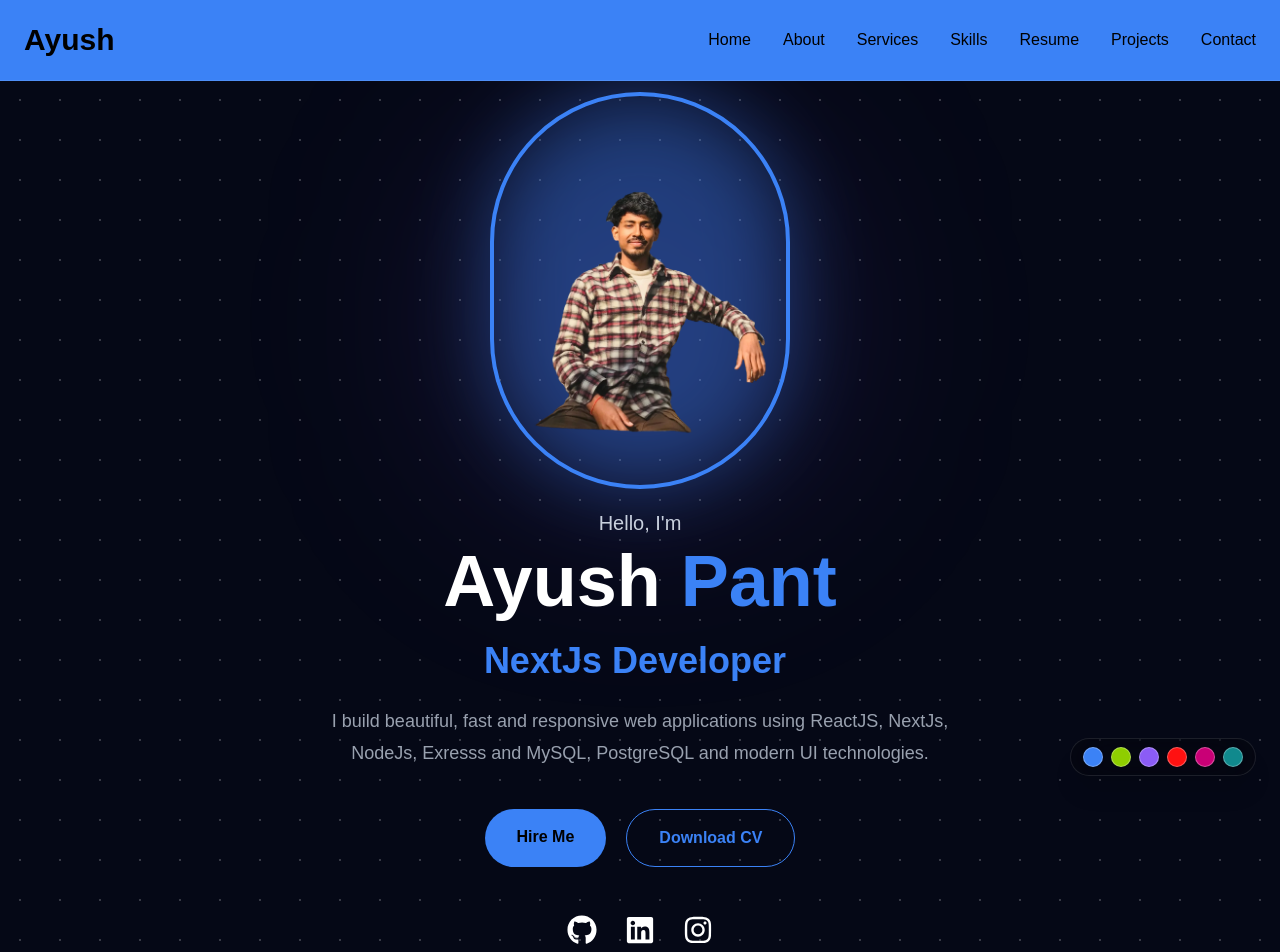
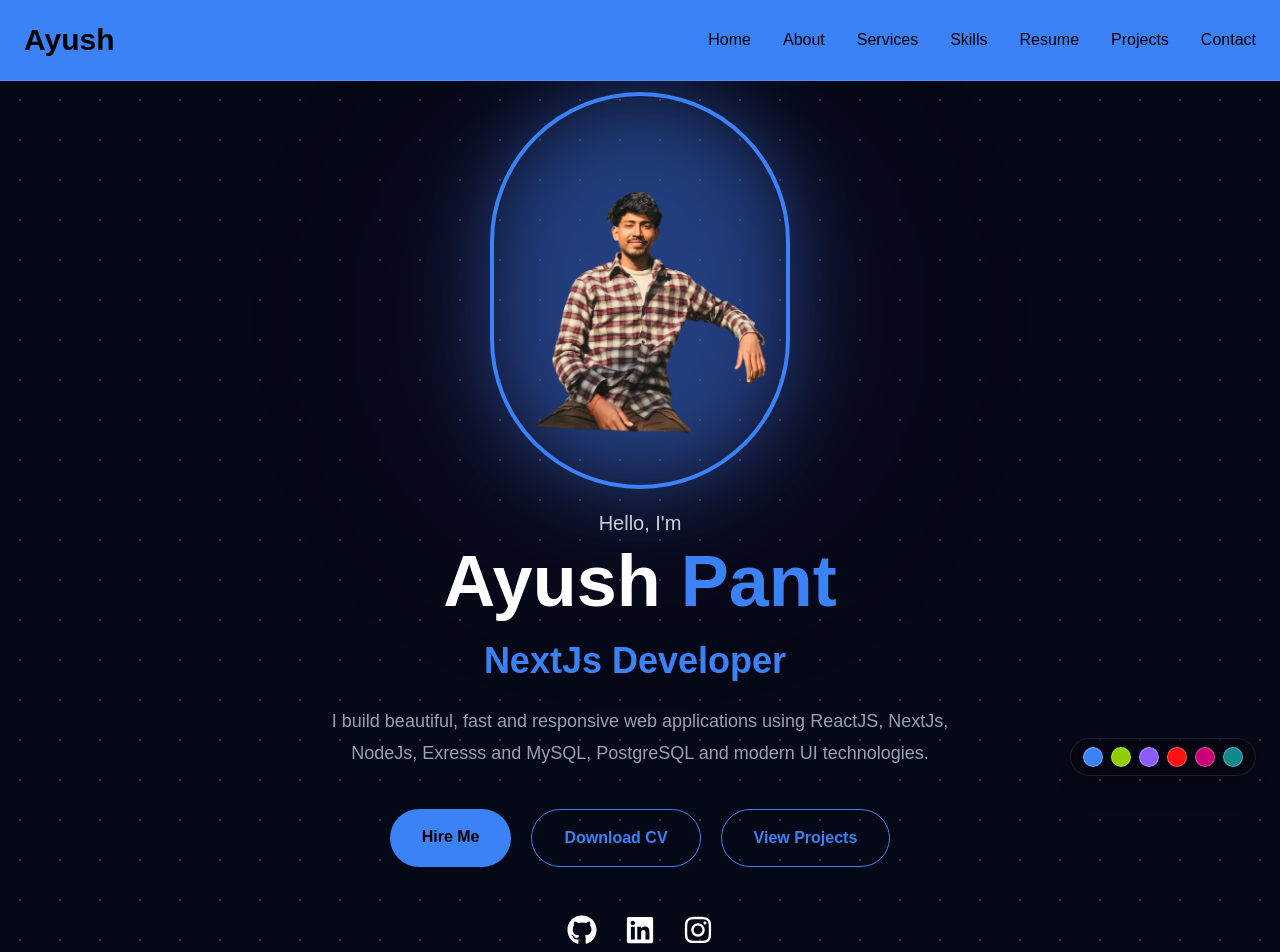
Before and after one commit to ayushpant-ui/Portfolio_New, a Next.js app in the folder frontend/: page / in a window 1280 px wide. Shown: the top 952 px of the page. Built offline with nearby package versions, Linux system fonts and the light colour scheme.

Commit message:
Added Button on Hero Section for View Work

```diff
--- a/frontend/src/components/hero/Hero.jsx
+++ b/frontend/src/components/hero/Hero.jsx
@@ -1,5 +1,6 @@
 "use client";
 import profile from '@/public/image/profilepic.png'
+import {Link} from "react-scroll";
 import Image from "next/image";
 import { motion } from "framer-motion";
 import { TypeAnimation } from "react-type-animation";
@@ -135,6 +136,16 @@ export default function Hero() {
             Download CV
             </a>
           </button>
+          <button
+            className="rounded-full border border-(--accent) px-8 py-4 font-bold text-(--accent) transition hover:bg-(--accent) hover:text-black cursor-pointer"
+          >
+          <Link to='projects'
+          smooth={true}
+          duration={700}
+          >
+            View Projects
+          </Link>
+          </button>
         </motion.div>
 
         {/* Social */}
--- a/frontend/src/components/resume/Resume.jsx
+++ b/frontend/src/components/resume/Resume.jsx
@@ -15,7 +15,7 @@ const resume = [
     year: "2024 - Running (UnderGraduate)",
     place: "Far-Western University",
     description:
-      "Gaining experience in System Design and Full-Stack Web Development.",
+      "Mastering in System Design, which will help me to build scalable and efficient software systems by working on projects.",
   },
   {
     icon: <FaBriefcase />,
@@ -23,13 +23,13 @@ const resume = [
     year: "2025 - Present",
     place: "Freelancer",
     description:
-      "Building modern responsive websites using React, Next.js, Node.js, Express and Tailwind CSS.",
+      "Building modern responsive websites using React, Next.js, Tailwind CSS, Node.js, Express, MySQL and PostgreSQL.",
   },
   {
     icon: <FaCertificate />,
     title: "Responsive Web Design & Development",
     year: "2025",
-    place: "Self Learning (W3Schools & Videos)",
+    place: "Self Learning (W3Schools & Videos) ",
     description:
       "Completed responsive web design and development learning.",
   },
@@ -39,7 +39,7 @@ export default function Resume() {
   return (
     <section
       id="resume"
-      className="overflow-hidden bg-[#050816] px-6 py-24"
+      className="overflow-hidden bg-[#050816] px-6 py-16"
     >
       <div className="mx-auto max-w-6xl">
 
```
